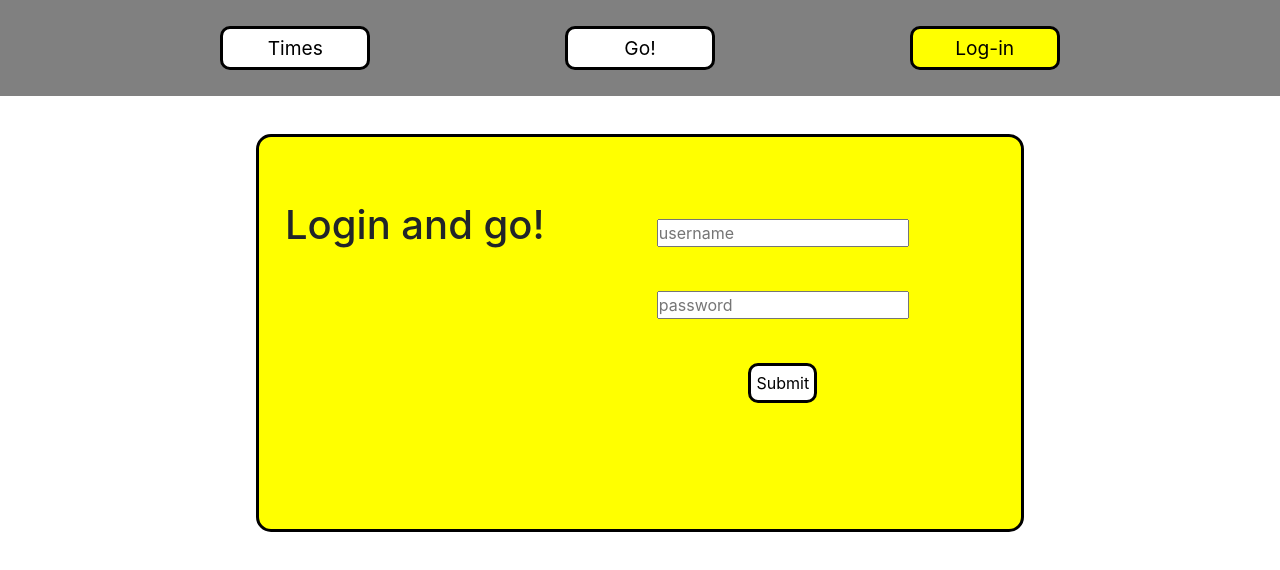
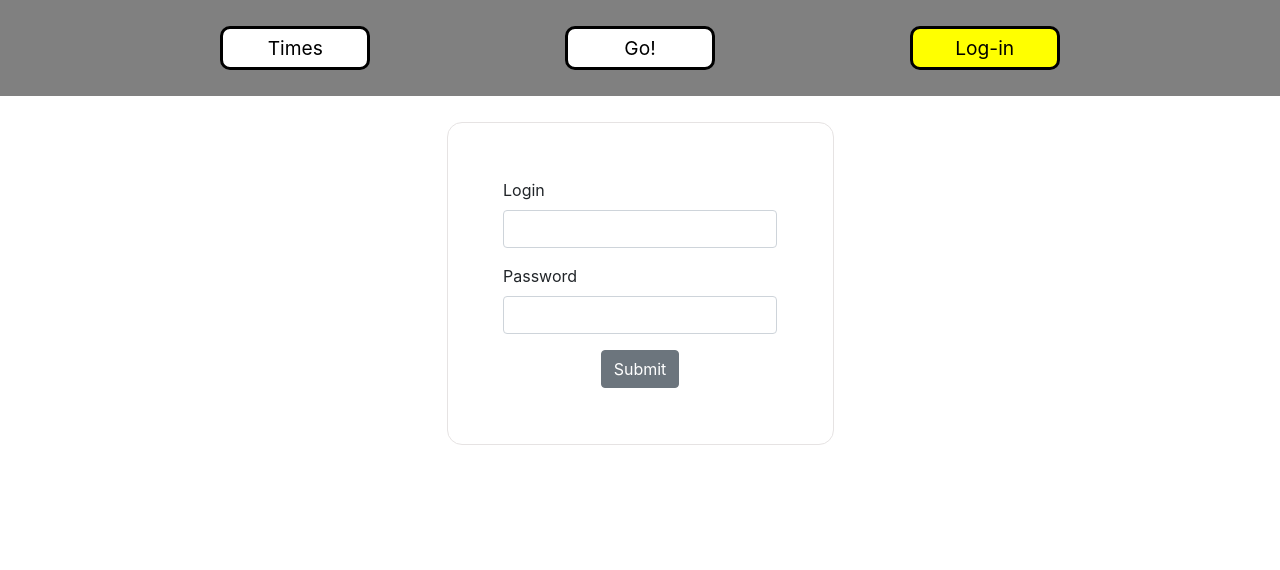
Before and after one commit to wiotrek/timer, an Angular app: page /login in a window 1280 px wide. Shown: the top 570 px of the page. Built offline with nearby package versions, Linux system fonts and the light colour scheme.

Commit message:
Added bootstrap, and change appearance login comp

```diff
--- a/src/app/login/login.component.css
+++ b/src/app/login/login.component.css
@@ -1,4 +1,29 @@
-@media(min-width: 0){
+@media(min-width: 0) {
+    .container {
+        margin-top: 5%;
+        display: flex;
+        justify-content: space-around;
+    }
+
+}
+@media(min-width: 1000px) {
+    .container {
+        margin-top: 2%;
+    }
+
+    form {
+        border: 1px solid rgb(230, 227, 227);
+        padding: 5%;
+        border-radius: 15px;
+    }
+
+    .div_button {
+        display: flex;
+        justify-content: space-around;
+    }
+}
+
+/* @media(min-width: 0){
     .login-container {
         display: flex;
         flex-direction: column;
@@ -25,16 +50,13 @@
         flex-direction: row;
         align-items: flex-start;
     }
-}
-@media(min-width: 1000px) {
-    .login-container {
+} */
+/* @media(min-width: 1000px) { */
+    /* .login-container {
         padding: 5% 0;
         margin: 3% 20%;
         justify-content: space-evenly;
         align-items: baseline;
-        border: 3px solid black;
-        border-radius: 15px;
-        background-color: yellow;
     }
     h1.login-h1 {
         margin: 0;
@@ -45,5 +67,5 @@
     }
     button.common-button:hover {
         padding: 2% 15px;
-    }
-}
+    } */
+/* } */
--- a/src/app/login/login.component.html
+++ b/src/app/login/login.component.html
@@ -1,25 +1,16 @@
-<div class="login-container">
-    <h1 class='login-h1'>Login and go!
-    </h1>
-    <form class='form-login' [formGroup]="reactiveForm" (ngSubmit)="onLogin()" >
-        <p class='login-p'>
-          <label>
-          <input type="text" id="firstname" name="firstname" formControlName="username" required
-          placeholder="username"></label>
-        </p>
-
-        <p class='login-p'>
-          <label>
-          <input type="password" id="password" name="password" formControlName="password" required
-          placeholder="password"></label>
-        </p>
-
-        <p class='login-p'>
-            <button class='common-button' type='submit' [disabled]="!reactiveForm.valid">Submit</button>
-        </p>
-
-        <p class='login-p error'>
-          {{errorP}}
-        </p>
-      </form>
+<div class="container">
+  <form>
+    <div class="form-group">
+      <label for="exampleInputEmail1">Login</label>
+      <input type="email" class="form-control" id="exampleInputEmail1" aria-describedby="emailHelp">
+      <small id="emailHelp" class="form-text text-muted"></small>
+    </div>
+    <div class="form-group">
+      <label for="exampleInputPassword1">Password</label>
+      <input type="password" class="form-control" id="exampleInputPassword1">
+    </div>
+    <div class="div_button">
+      <button type="submit" class="btn btn-secondary">Submit</button>
+    </div>
+  </form>
 </div>
```
